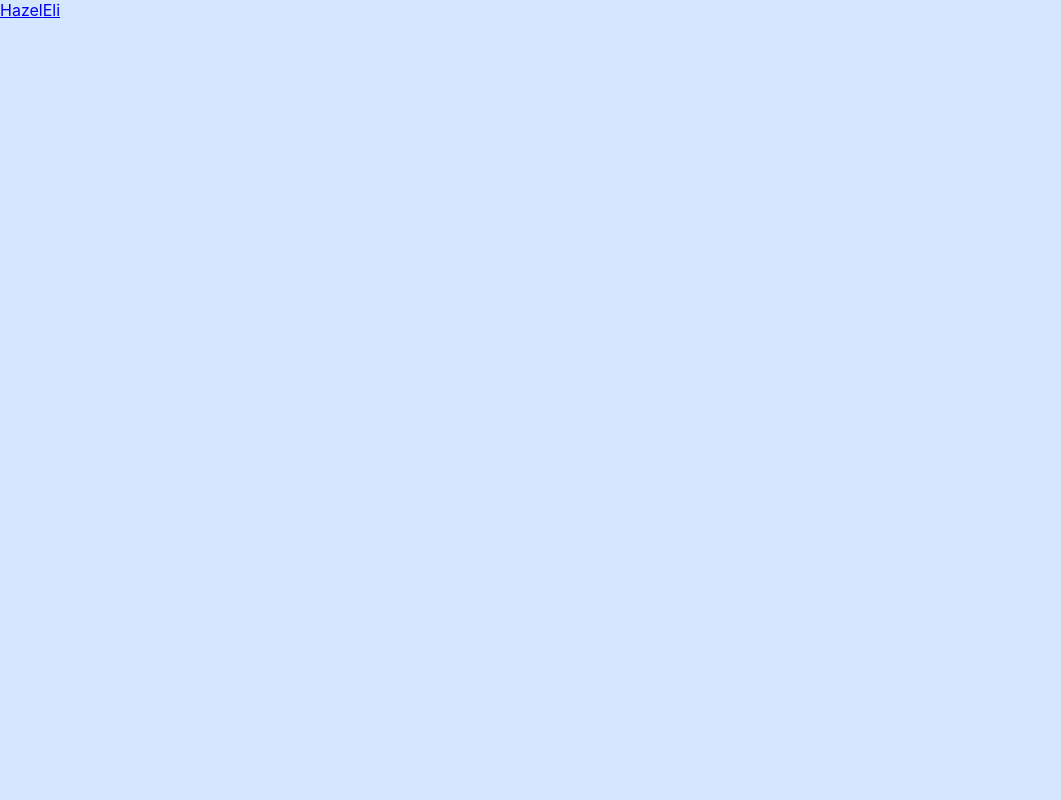
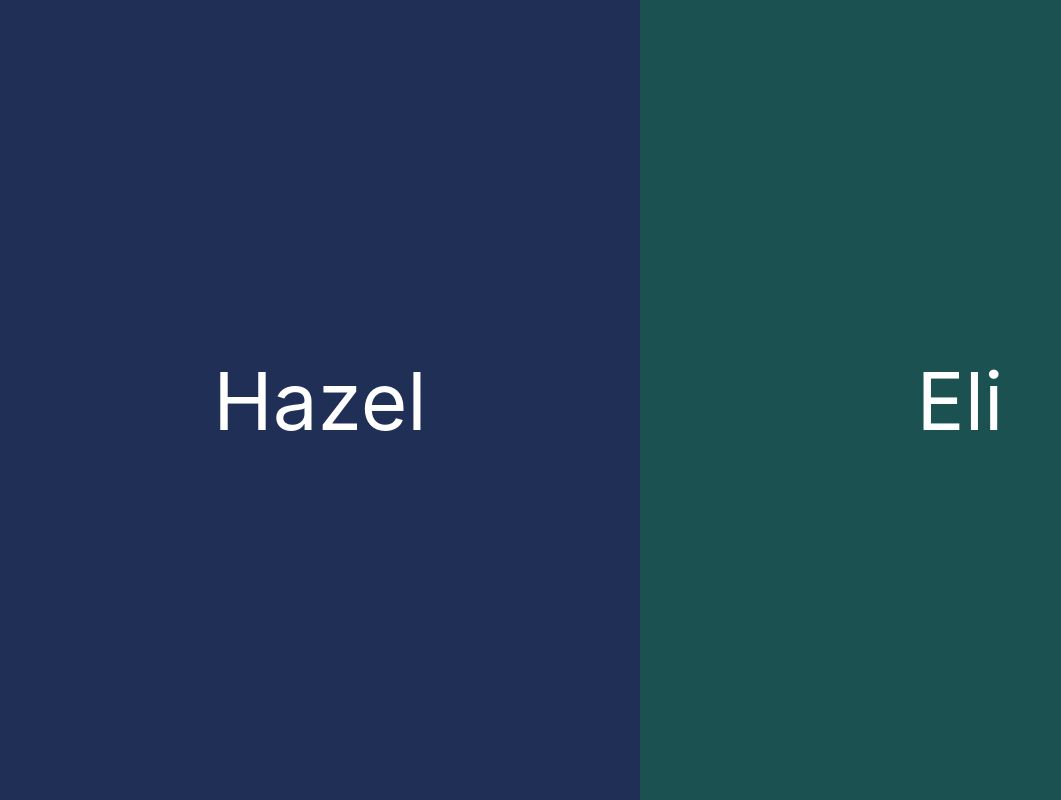
Before and after one commit to tublitzed/hazeli, a Next.js app: page / in a window 1280 px wide. Shown: the whole page, without its empty margins (0-1061 px from the left). Built offline with nearby package versions, Linux system fonts and the light colour scheme.

Commit message:
start working through slightly cleaner styles

```diff
--- a/assets/global.css
+++ b/assets/global.css
@@ -11,3 +11,18 @@ body {
 * {
   box-sizing: border-box;
 }
+
+/* TODO: sort out vars with modules properly */
+a {
+  color: #ca3cce;
+  text-decoration: underline;
+}
+
+a:hover {
+  color: #8e2691;
+  text-decoration: none;
+}
+
+a:active {
+  color: #ca3cce;
+}
--- /dev/null
+++ b/components/home/home.js
@@ -0,0 +1,13 @@
+import Link from 'next/link';
+
+import { Layout } from '../../components';
+import styles from './home.module.css';
+
+export default function Home() {
+  return (
+    <div className={styles.home}>
+      <a href="/h" className={styles.hazel}><span>Hazel</span></a>
+      <a href="/e" className={styles.eli}><span>Eli</span></a>
+    </div>
+  );
+}
--- /dev/null
+++ b/components/home/home.module.css
@@ -0,0 +1,42 @@
+.home {
+  display: flex;
+  height: 100vh;
+  justify-content: center;
+  flex-direction: row;
+}
+
+.home a {
+  color: #FFF;
+  text-align: center;
+  font-size: 5rem;
+  display: flex;
+  justify-content: center;
+  flex: 50%;
+  text-decoration: none;
+  transition: all 200ms;
+}
+
+.home a:hover {
+  color: #ca3cce;
+}
+
+.home a.hazel:hover {
+  background: #192442;
+}
+
+.home a.eli:hover {
+  background: #153e3e;
+}
+
+.hazel {
+  background: #202f55;
+}
+
+.eli {
+  background: #1c5151;
+}
+
+.home a span {
+  align-self: center;
+  display: block;
+}
--- /dev/null
+++ b/components/home/index.js
@@ -0,0 +1 @@
+export { default } from './home';
--- a/components/index.js
+++ b/components/index.js
@@ -1 +1,2 @@
 export { default as Layout } from './layout';
+export { default as Home } from './home';
--- a/components/layout/layout.js
+++ b/components/layout/layout.js
@@ -7,7 +7,7 @@ export default function Layout({ children }) {
       <Head>
         <title>Hazeli</title>
       </Head>
-      <main className={styles.main}>{children}</main>
+      <div className={styles.app}>{children}</div>
     </>
   )
 }
--- a/components/layout/layout.module.css
+++ b/components/layout/layout.module.css
@@ -15,3 +15,7 @@ main a {
   font-size: 3rem;
   font-weight: bold;
 } */
+
+.app {
+  padding: 1em;
+}
--- a/pages/index.js
+++ b/pages/index.js
@@ -1,14 +1,3 @@
-import { Layout } from '../components';
+import { Home } from '../components';
 
-export default function Index() {
-  return (
-    <main>
-      <a href="/h">Hazel</a>
-      <a href="/e">Eli</a>
-    </main>
-  );
-}
-
-Index.getLayout = function getLayout(page) {
-  return <Layout><section className="something-special">{page}</section></Layout>;
-};
+export default Home;
```
Also changed, not shown: assets/colors.css (added, +47 -0 lines), package.json (+7 -2 lines), .eslintrc.json (added), 1 other file (tests, documents, lock files or other folders).
